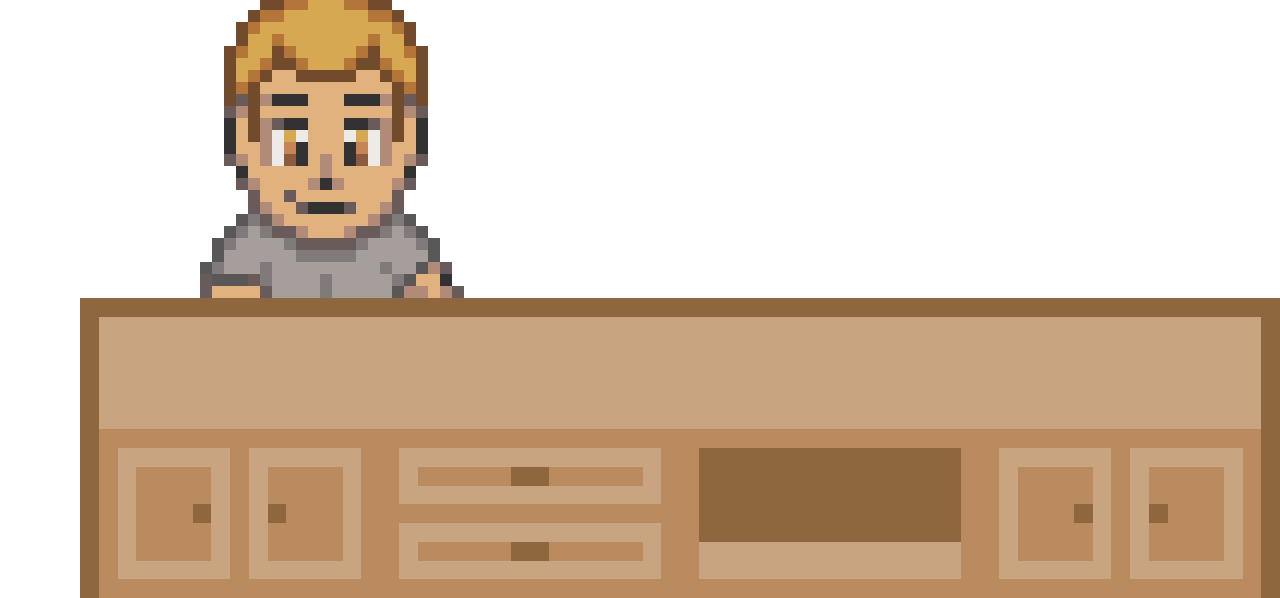
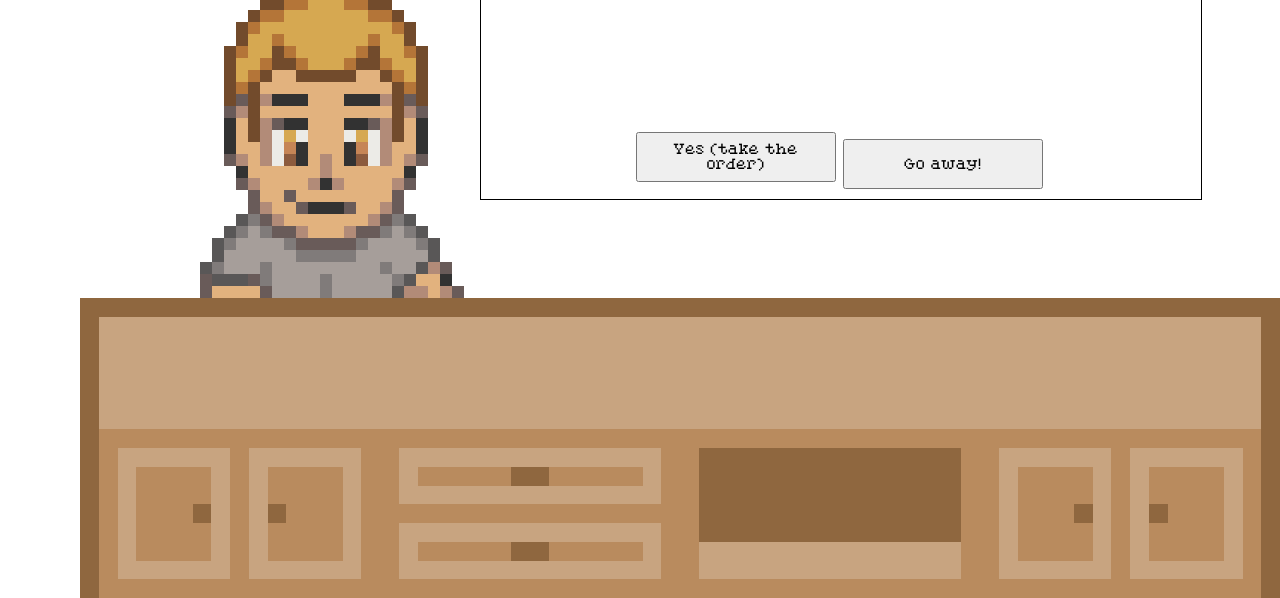
Before and after one commit to KarolZSE/FoodTruck, a plain HTML site: page index.html in a window 1280 px wide. Shown: the part 202-800 px from the top of the page. Drawn offline with Linux system fonts and the light colour scheme.

Commit message:
added a not yet functional speech bubble

```diff
--- a/code.js
+++ b/code.js
@@ -1,4 +1,4 @@
-const NPC = document.getElementById('NPC');
+const NPC = document.querySelector('.NPC');
 
 NPC.style.backgroundImage = `url('Textures/NPC${Math.floor(Math.random() * 4) + 1}.png')`;
 
--- a/index.html
+++ b/index.html
@@ -8,7 +8,15 @@
 </head>
 <body>
     <div id="WaitingRoom">
-        <div id="NPC"></div>
+        <div class="NPC">
+            <div id="TextBubble">
+                <h1>I would like to order a burger, do you serve burgers?</h1>
+                <div id="buttons">
+                    <button>Yes (take the order)</button>
+                    <button>Go away!</button>
+                </div>
+            </div>
+        </div>
     </div>
     <div id="Counter">
         <div class="Furniture"></div>
--- a/style.css
+++ b/style.css
@@ -1,3 +1,8 @@
+@font-face {
+    font-family: PixElegance;
+    src: url('PixelatedElegance.ttf');
+}
+
 .Furniture {
     width: 300px;
     height: 300px;
@@ -14,10 +19,34 @@
     display: flex;
 }
 
-#NPC {
+.NPC {
     width: 480px;
     height: 720px;
-    background-image: url('Textures/NPC4.png');
     background-size: 5760px 5760px;
     image-rendering: pixelated;
 }
+
+
+#TextBubble {
+    border: 1px solid black;
+    width: 700px;
+    height: 300px;
+    position: relative;
+    left: 400px;
+    padding: 10px;
+    font-family: PixElegance;
+}
+
+button {
+    width: 200px;
+    height: 50px;
+    font-family: PixElegance;
+}
+
+#buttons {
+    position: absolute;
+    bottom: 10px;
+    width: 410px;
+    left: 50%;
+    transform: translate(-50%);
+}
```
Also changed, not shown: PixelatedElegance.ttf (added).
